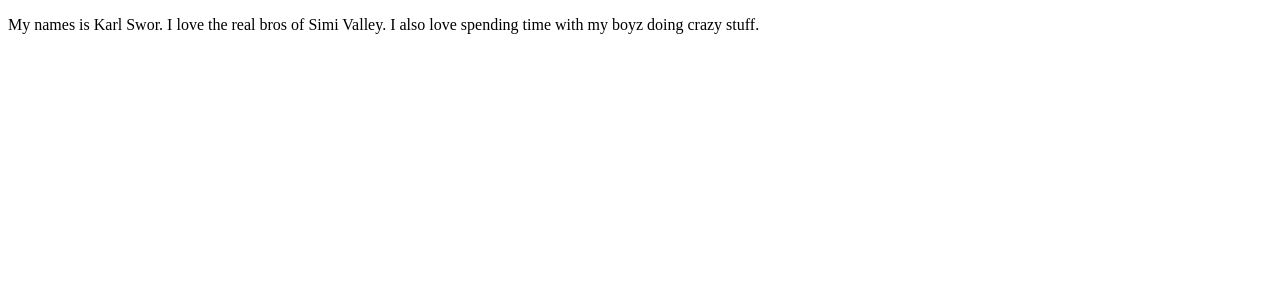
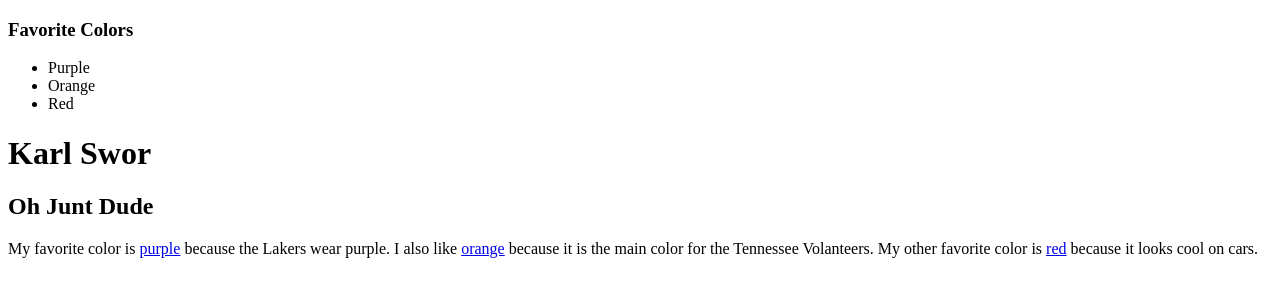
Before and after one commit to karlswor/karlswor, a plain HTML site: page index.html in a window 1280 px wide. Drawn offline with Linux system fonts and the light colour scheme.

Commit message:
Updates to site

```diff
--- a/index.html
+++ b/index.html
@@ -10,8 +10,25 @@
 
     <body>
 
-        <p>My names is Karl Swor. I love the real bros of Simi Valley. I also love spending time with my boyz doing crazy stuff. </p>
+      <div class = "container">
 
+        <div nav = "container">
+          <h3>Favorite Colors</h3>
+            <ul>
+              <li>Purple</li>
+              <li>Orange</li>
+              <li>Red</li>
+                </ul>
+</div>
+
+
+
+<div main = "container">
+<h1>Karl Swor</h1>
+        <h2>Oh Junt Dude</h2>
+        <p>My favorite color is <a href="https://goo.gl/images/Zyu7wk">purple</a> because the Lakers wear purple. I also like <a href="https://goo.gl/images/Cmoi3g">orange</a> because it is the main color for the Tennessee Volanteers. My other favorite color is <a href="https://goo.gl/images/2dHXgM">red</a> because it looks cool on cars.</P>
+</div>
+</div>
 
       </body>
 
```
Also changed, not shown: Orange.html (added), Purple.html (added), Red.html (added).
